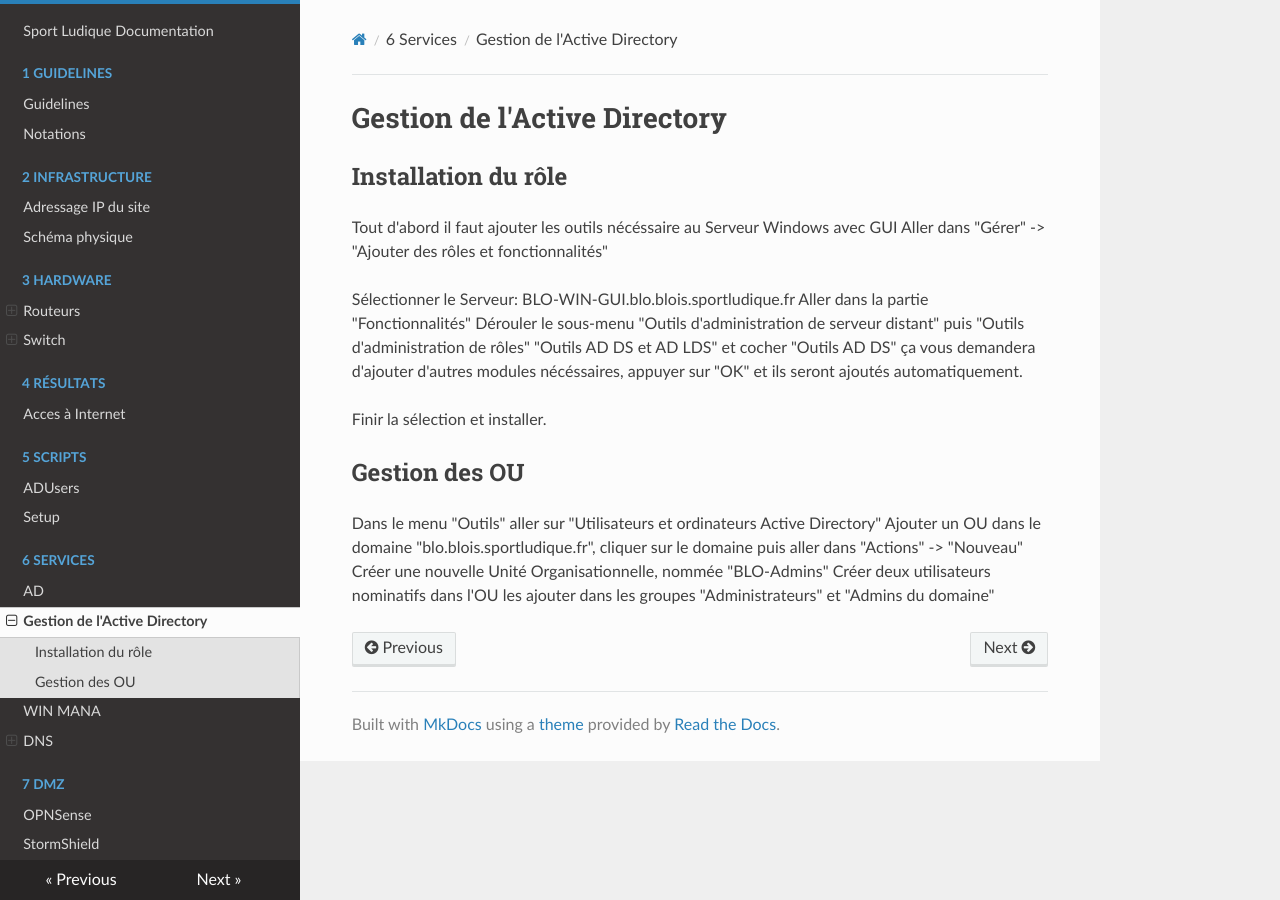
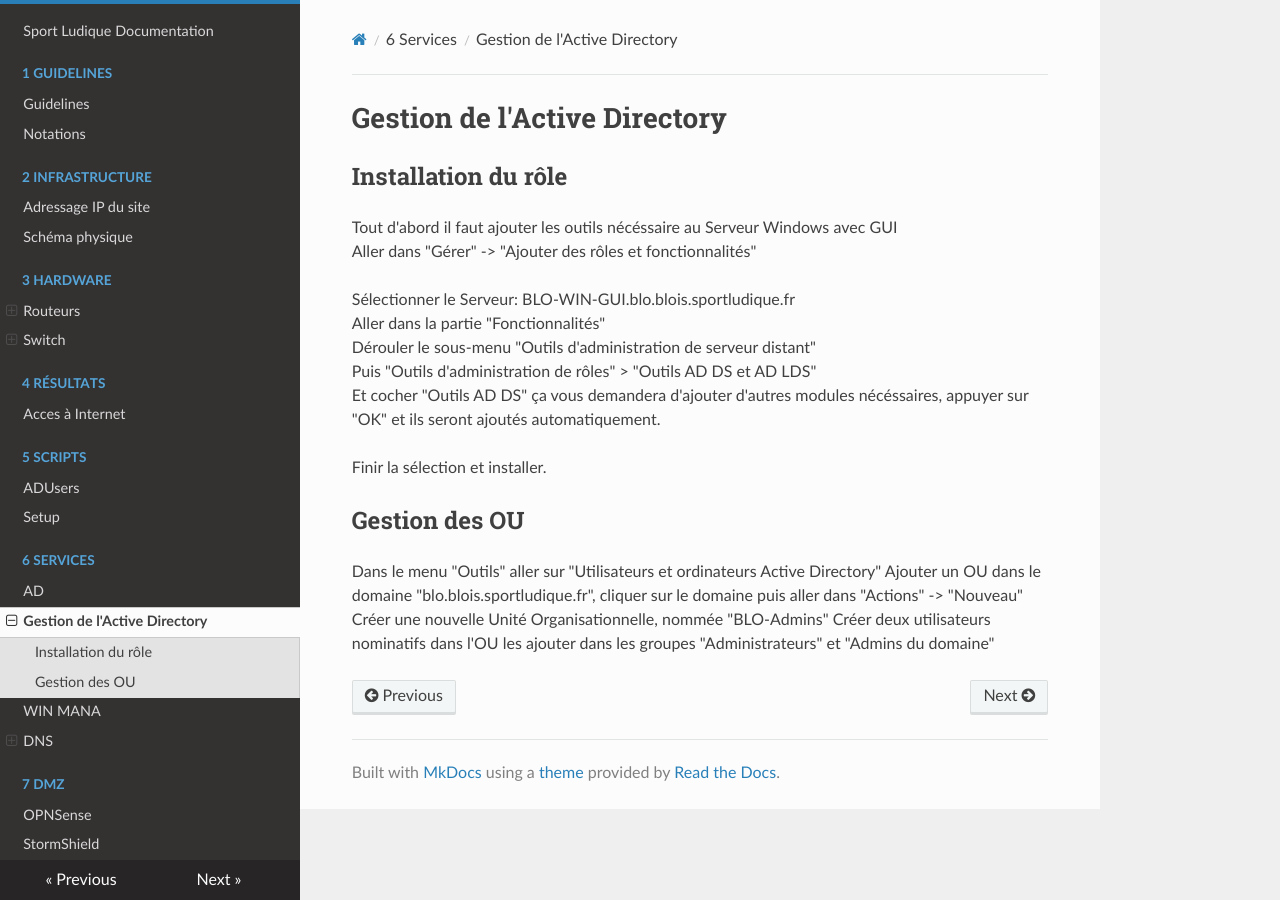
Before and after one commit to DSISportLudique/SportLudique2Doc, an MkDocs documentation site: the page built from docs/6 - Services/Gestion de l'Active Directory.md, in a window 1280 px wide. Built offline with MkDocs 1.6.1, drawn with Linux system fonts in a browser that asks for light colours; nearby versions of some CDN libraries.

Commit message:
corrected slight formating errors

```diff
--- a/docs/6 - Services/Gestion de l'Active Directory.md
+++ b/docs/6 - Services/Gestion de l'Active Directory.md
@@ -6,8 +6,9 @@ Aller dans "Gérer" -> "Ajouter des rôles et fonctionnalités"
 
 Sélectionner le Serveur: BLO-WIN-GUI.blo.blois.sportludique.fr
 Aller dans la partie "Fonctionnalités"
-Dérouler le sous-menu "Outils d'administration de serveur distant" puis "Outils d'administration de rôles"
-"Outils AD DS et AD LDS" et cocher "Outils AD DS" ça vous demandera d'ajouter d'autres modules nécéssaires, appuyer sur "OK" et ils seront ajoutés automatiquement.
+Dérouler le sous-menu "Outils d'administration de serveur distant"
+Puis "Outils d'administration de rôles" > "Outils AD DS et AD LDS"
+Et cocher "Outils AD DS" ça vous demandera d'ajouter d'autres modules nécéssaires, appuyer sur "OK" et ils seront ajoutés automatiquement.
 
 Finir la sélection et installer.
 
```
Also changed, not shown: docs/5 - Scripts/setup.md (line endings or trailing spaces).
